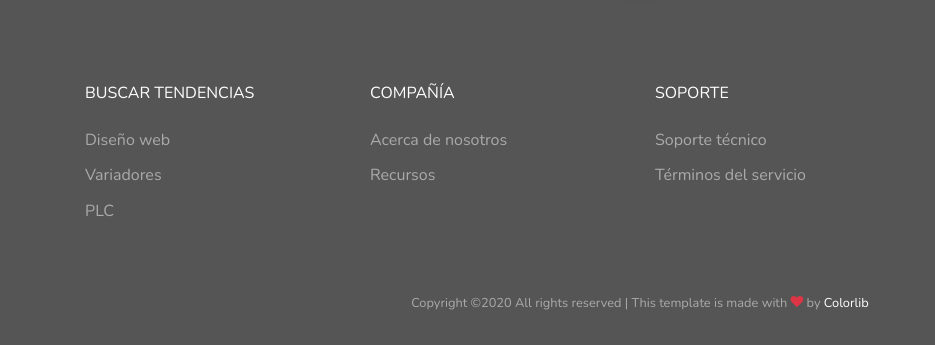
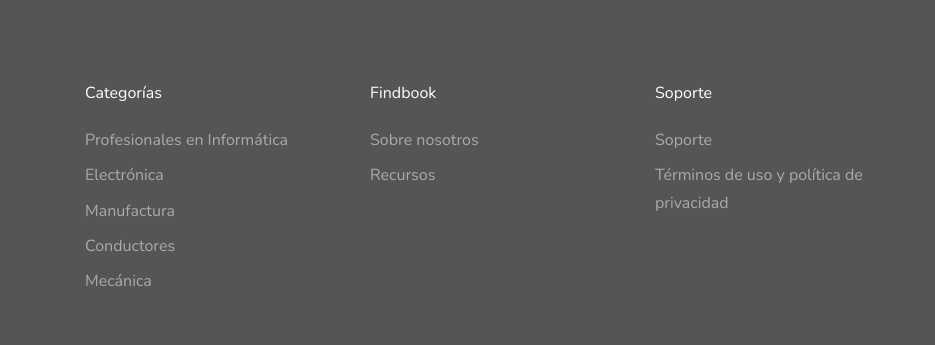
Before and after one commit to EdwardSSQ/FindBookP, a plain HTML site: page Views/index.html in a window 1280 px wide. Shown: the part 1501-1846 px from the top of the page, 0-935 px from the left. Drawn offline with nearby package versions, Linux system fonts and the light colour scheme; files whose address does not match are found by name.

Commit message:
modificación footer

```diff
--- a/Views/index.html
+++ b/Views/index.html
@@ -218,25 +218,27 @@
             <div class="container">
                 <div class="row mb-5">
                     <div class="col-6 col-md-3 mb-4 mb-md-0">
-                        <h3>BUSCAR TENDENCIAS</h3>
+                        <h3>Categorías</h3>
                         <ul class="list-unstyled">
-                            <li><a href="#">Diseño web</a></li>
-                            <li><a href="#">Variadores</a></li>
-                            <li><a href="#">PLC</a></li>
+                            <li><a href="#">Profesionales en Informática</a></li>
+                            <li><a href="#">Electrónica</a></li>
+                            <li><a href="#">Manufactura</a></li>
+                            <li><a href="#">Conductores</a></li>
+                            <li><a href="#">Mecánica</a></li>
                         </ul>
                     </div>
                     <div class="col-6 col-md-3 mb-4 mb-md-0">
-                        <h3>COMPAÑÍA</h3>
+                        <h3>Findbook</h3>
                         <ul class="list-unstyled">
-                            <li><a href="#">Acerca de nosotros</a></li>
+                            <li><a href="#">Sobre nosotros</a></li>
                             <li><a href="#">Recursos</a></li>
                         </ul>
                     </div>
                     <div class="col-6 col-md-3 mb-4 mb-md-0">
-                        <h3>SOPORTE</h3>
+                        <h3>Soporte</h3>
                         <ul class="list-unstyled">
-                            <li><a href="#">Soporte técnico</a></li>
-                            <li><a href="#">Términos del servicio</a></li>
+                            <li><a href="#">Soporte</a></li>
+                            <li><a href="#">Términos de uso y política de privacidad</a></li>
                         </ul>
                     </div>
                     <div class="col-6 col-md-3 mb-4 mb-md-0">
@@ -253,9 +255,9 @@
                 <div class="row text-center">
                     <div class="col-12">
                         <p class="copyright"><small>
-                <!-- Link back to Colorlib can't be removed. Template is licensed under CC BY 3.0. -->
-              Copyright &copy;<script>document.write(new Date().getFullYear());</script> All rights reserved | This template is made with <i class="icon-heart text-danger" aria-hidden="true"></i> by <a href="https://colorlib.com" target="_blank" >Colorlib</a>
-              <!-- Link back to Colorlib can't be removed. Template is licensed under CC BY 3.0. --></small></p>
+                    <!-- Link back to Colorlib can't be removed. Template is licensed under CC BY 3.0. -->
+                  Copyright &copy;<script>document.write(new Date().getFullYear());</script> All rights reserved | This template is made with <i class="icon-heart text-danger" aria-hidden="true"></i> by <a href="https://colorlib.com" target="_blank" >Colorlib</a>
+                  <!-- Link back to Colorlib can't be removed. Template is licensed under CC BY 3.0. --></small></p>
                     </div>
                 </div>
             </div>
```
